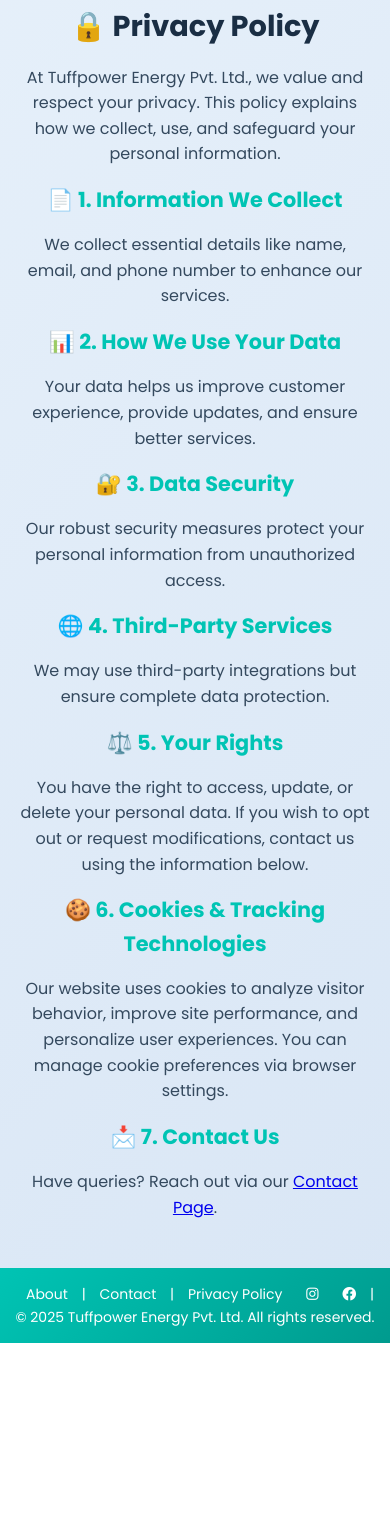
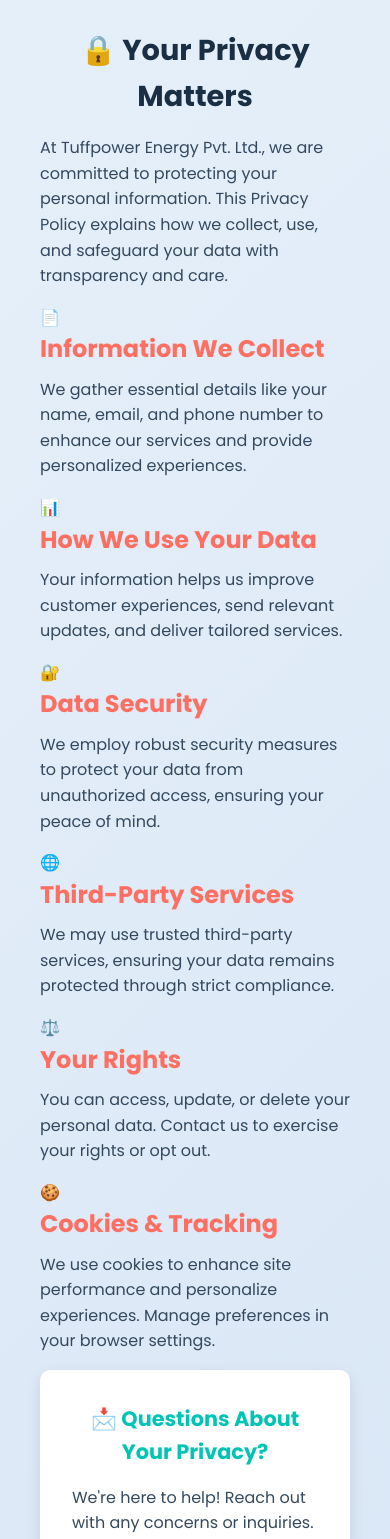
Before and after one commit to faizpathann/tuffpower-energy, a plain HTML site: page Privacy_Policy.html in a window 390 px wide. Shown: the part 129-1668 px from the top of the page. Before the commit the page ends 1472 px from the top, so only its background shows below. Drawn offline with nearby package versions, Linux system fonts and the light colour scheme.

Commit message:
Privacy_Policy.html

```diff
--- a/Privacy_Policy.html
+++ b/Privacy_Policy.html
@@ -16,9 +16,7 @@
     <nav class="navbar">
         <div class="container">
             <div class="logo-section">
-                <a href="index.html">
-                    <img src="logo.jpg" alt="Tuffpower Logo" class="logo">
-                </a>
+                <img src="logo.jpg" alt="Tuffpower Logo" class="logo" onclick="window.location.href='index.html';">
                 <span class="tagline">Power for Future</span>
             </div>
             <ul class="nav-links">
@@ -39,44 +37,54 @@
     </nav>
 
     <main class="full-page">
-        <section class="privacy-container">
-            <h1 align="center" class="fade-in">🔒 Privacy Policy</h1>
-            <p class="slide-up"align="center">At Tuffpower Energy Pvt. Ltd., we value and respect your privacy. This policy explains how we collect, use, and safeguard your personal information.</p>
+        <div class="content-container">
+            <h1 class="fade-in">🔒 Your Privacy Matters</h1>
+            <p class="fade-in">
+                At Tuffpower Energy Pvt. Ltd., we are committed to protecting your personal information. This Privacy Policy explains how we collect, use, and safeguard your data with transparency and care.
+            </p>
 
-            <div class="policy-grid">
-                <div class="policy-item hover-effect">
-                    <h2>📄 1. Information We Collect</h2>
-                    <p align="center">We collect essential details like name, email, and phone number to enhance our services.</p>
+            <div class="privacy-grid">
+                <div class="privacy-item fade-in">
+                    <span class="icon">📄</span>
+                    <h3>Information We Collect</h3>
+                    <p>We gather essential details like your name, email, and phone number to enhance our services and provide personalized experiences.</p>
                 </div>
-                <div class="policy-item hover-effect">
-                    <h2>📊 2. How We Use Your Data</h2>
-                    <p align="center">Your data helps us improve customer experience, provide updates, and ensure better services.</p>
+                <div class="privacy-item fade-in">
+                    <span class="icon">📊</span>
+                    <h3>How We Use Your Data</h3>
+                    <p>Your information helps us improve customer experiences, send relevant updates, and deliver tailored services.</p>
                 </div>
-                <div class="policy-item hover-effect">
-                    <h2>🔐 3. Data Security</h2>
-                    <p align="center">Our robust security measures protect your personal information from unauthorized access.</p>
+                <div class="privacy-item fade-in">
+                    <span class="icon">🔐</span>
+                    <h3>Data Security</h3>
+                    <p>We employ robust security measures to protect your data from unauthorized access, ensuring your peace of mind.</p>
                 </div>
-                <div class="policy-item hover-effect">
-                    <h2>🌐 4. Third-Party Services</h2>
-                    <p align="center">We may use third-party integrations but ensure complete data protection.</p>
+                <div class="privacy-item fade-in">
+                    <span class="icon">🌐</span>
+                    <h3>Third-Party Services</h3>
+                    <p>We may use trusted third-party services, ensuring your data remains protected through strict compliance.</p>
                 </div>
-                <div class="policy-item hover-effect">
-                    <h2>⚖️ 5. Your Rights</h2>
-                    <p align="center">You have the right to access, update, or delete your personal data. If you wish to opt out or request modifications, contact us using the information below.</p>
+                <div class="privacy-item fade-in">
+                    <span class="icon">⚖️</span>
+                    <h3>Your Rights</h3>
+                    <p>You can access, update, or delete your personal data. Contact us to exercise your rights or opt out.</p>
                 </div>
-                <div class="policy-item hover-effect">
-                    <h2>🍪 6. Cookies & Tracking Technologies</h2>
-                    <p align="center">Our website uses cookies to analyze visitor behavior, improve site performance, and personalize user experiences. You can manage cookie preferences via browser settings.</p>
-                </div>
-                <div class="policy-item hover-effect">
-                    <h2>📩 7. Contact Us</h2>
-                    <p align="center">Have queries? Reach out via our <a href="contact.html">Contact Page</a>.</p>
+                <div class="privacy-item fade-in">
+                    <span class="icon">🍪</span>
+                    <h3>Cookies & Tracking</h3>
+                    <p>We use cookies to enhance site performance and personalize experiences. Manage preferences in your browser settings.</p>
                 </div>
             </div>
-        </section>
+
+            <div class="contact-section slide-up">
+                <h2>📩 Questions About Your Privacy?</h2>
+                <p>We're here to help! Reach out with any concerns or inquiries.</p>
+                <a href="contact.html" class="contact-button">Get in Touch</a>
+            </div>
+        </div>
     </main>
 
-<footer style="background-color: #222; color: #fff; padding: 15px; text-align: center; font-size: 14px;">
+  <footer style="background-color: #222; color: #fff; padding: 15px; text-align: center; font-size: 14px;">
     <a href="about.html" style="color: #fff; text-decoration: none; margin: 0 10px;">About</a> |
     <a href="contact.html" style="color: #fff; text-decoration: none; margin: 0 10px;">Contact</a> |
     <a href="Privacy_Policy.html" style="color: #fff; text-decoration: none; margin: 0 10px;">Privacy Policy</a>
@@ -85,30 +93,8 @@
     <a href="https://www.facebook.com/profile.php?id=61573538819310" target="_blank" style="color: #fff; margin: 0 10px;"><i class="fab fa-facebook"></i></a> |
     © 2025 Tuffpower Energy Pvt. Ltd. All rights reserved.
 </footer>
+    <div class="scroll-to-top">↑</div>
 
-
-<script>
-    // Hamburger menu toggle
-    document.querySelector('.hamburger').addEventListener('click', function() {
-        this.classList.toggle('active');
-        document.querySelector('.nav-links').classList.toggle('active');
-    });
-
-    // Scroll-to-Top Button
-    const scrollToTopBtn = document.querySelector('.scroll-to-top');
-    window.addEventListener('scroll', () => {
-        if (window.scrollY > 300) {
-            scrollToTopBtn.classList.add('show');
-        } else {
-            scrollToTopBtn.classList.remove('show');
-        }
-    });
-
-    scrollToTopBtn.addEventListener('click', () => {
-        window.scrollTo({ top: 0, behavior: 'smooth' });
-    });
-</script>
-    <script>(function(){function c(){var b=a.contentDocument||a.contentWindow.document;if(b){var d=b.createElement('script');d.innerHTML="window.__CF$cv$params={r:'93adfad24e5f7b93',t:'MTc0NjQyNDQzMC4wMDAwMDA='};var a=document.createElement('script');a.nonce='';a.src='/cdn-cgi/challenge-platform/scripts/jsd/main.js';document.getElementsByTagName('head')[0].appendChild(a);";b.getElementsByTagName('head')[0].appendChild(d)}}if(document.body){var a=document.createElement('iframe');a.height=1;a.width=1;a.style.position='absolute';a.style.top=0;a.style.left=0;a.style.border='none';a.style.visibility='hidden';document.body.appendChild(a);if('loading'!==document.readyState)c();else if(window.addEventListener)document.addEventListener('DOMContentLoaded',c);else{var e=document.onreadystatechange||function(){};document.onreadystatechange=function(b){e(b);'loading'!==document.readyState&&(document.onreadystatechange=e,c())}}}})();</script>
-     <div class="scroll-to-top">↑</div>
+    <script src="script.js"></script>
 </body>
 </html>
```
